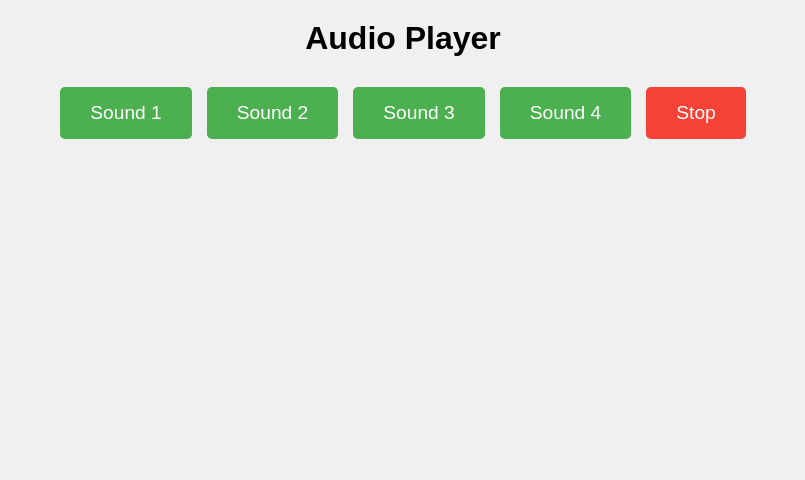
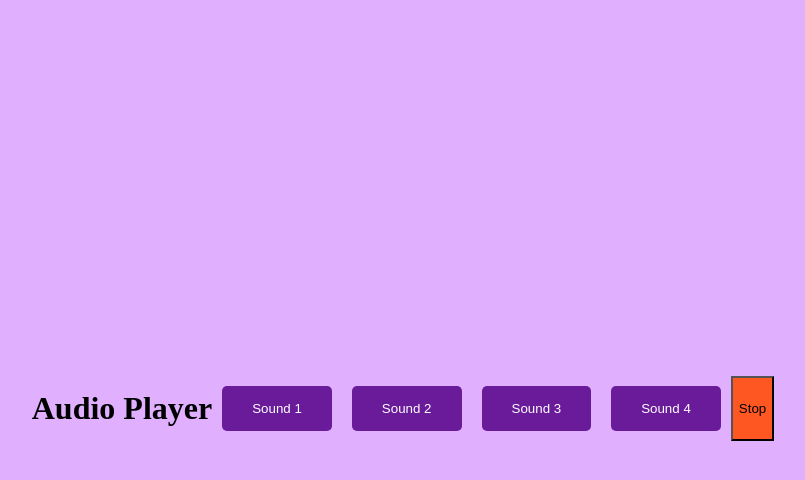
Before and after one commit to acciojob/Soundbar-DachepallySahithi, a website: page main.html in a window 1280 px wide. Shown: the whole page, without its empty margins (237-1042 px from the left). Drawn offline with Linux system fonts and the light colour scheme.

Commit message:
created a submission

```diff
--- a/styles.css
+++ b/styles.css
@@ -1,51 +1,25 @@
-/*  your css code here. If applicable */
 body {
-    font-family: Arial, sans-serif;
-    text-align: center;
-    margin: 0;
-    padding: 0;
-    background-color: #f0f0f0;
-}
-
-h1 {
-    margin-top: 20px;
-    font-size: 2em;
+    background-color: #E0B0FF;
+    display: flex;
+    justify-content: center;
+    align-items: center;
+    height: 100vh;
 }
 
 #buttons {
     display: flex;
-    justify-content: center;
-    flex-wrap: wrap;
-    gap: 15px;
-    margin-top: 30px;
 }
 
 .btn {
-    background-color: #4CAF50;
+    background-color: #6A1B9A;
     color: white;
-    font-size: 1.2em;
     padding: 15px 30px;
+    margin: 10px;
     border: none;
+    border-radius: 5px;
     cursor: pointer;
-    border-radius: 5px;
-    transition: background-color 0.3s ease;
-}
-
-.btn:hover {
-    background-color: #45a049;
 }
 
 .stop {
-    background-color: #f44336;
-    color: white;
-    font-size: 1.2em;
-    padding: 15px 30px;
-    border: none;
-    cursor: pointer;
-    border-radius: 5px;
-    transition: background-color 0.3s ease;
+    background-color: #FF5722;
 }
-
-.stop:hover {
-    background-color: #e53935;
-}
```
Also changed, not shown: main.html (+1 -2 lines).
